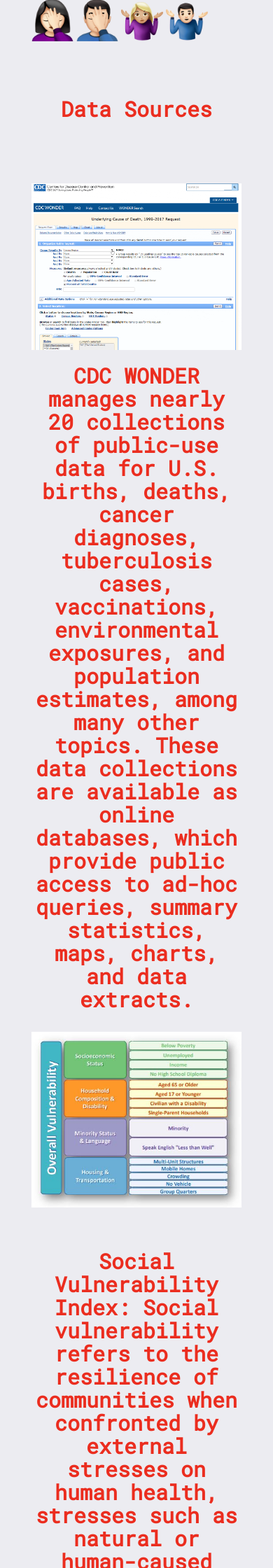
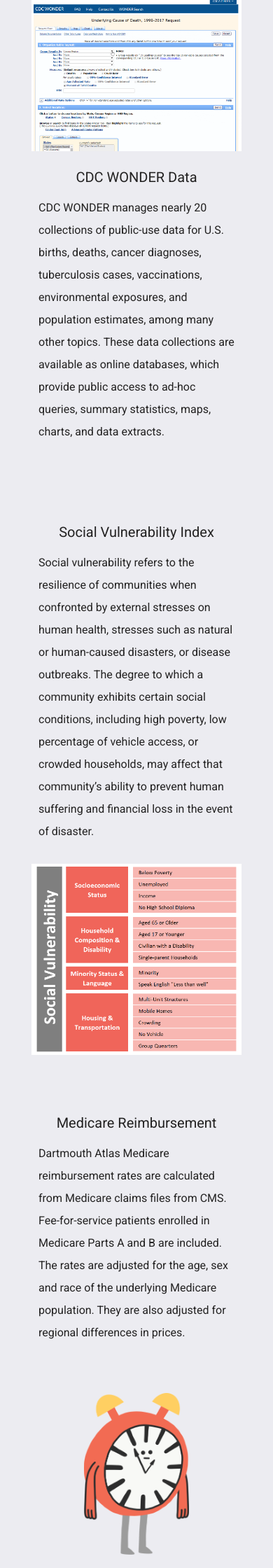
Before and after one commit to hlbarker2/MorbidCuriosity, a Flask app: page /process in a window 390 px wide. Shown: the part 1120-3360 px from the top of the page at 70% size. Run offline with Flask 2, Linux system fonts and the light colour scheme; some libraries are stand-ins or nearby versions.

Commit message:
detail.html styling

```diff
--- a/Morbid-Curiosity/static/css/style.css
+++ b/Morbid-Curiosity/static/css/style.css
@@ -104,7 +104,7 @@
 /* overlay an opaque dark color so the text will still show up */
 .hero {
     font-family: 'Lato', sans-serif;
-    background-image: url("../images/lindsay-henwood-47743-unsplash.jpg");
+    background-image: url("../images/markus-spiske-518966-unsplash.jpg");
     background-size: cover;
     min-height: 300px;
     font-size: 50px;
@@ -119,7 +119,7 @@
     right: 0;
     bottom: 0;
     left: 0;
-    background-color: rgba(8, 9, 58, 0.5);
+    background-color: rgba(8, 9, 58, 0.8);
     z-index: 1;
 }
 
@@ -224,10 +224,17 @@
     outline-color: rgba(148, 147, 147,0);
 }
 
-}
-
 #bar .plot-container {
     border: 2px solid black;
     width: 1145px;
     height: 455px
 }
+
+#heatmapSelector {
+    background-color: rgba(255, 255, 255, .5);
+    padding: 30px;
+    margin:10px;
+    border: .5px solid black;
+    outline-style: solid;
+    outline-color: rgba(148, 147, 147,0);
+}
--- a/Morbid-Curiosity/templates/detail.html
+++ b/Morbid-Curiosity/templates/detail.html
@@ -28,7 +28,7 @@
       </ul>
     </div>
   </nav>
-
+<!-- block quote -->
   <div class="row">
     <div class="hero text-center">
       <div class="overlay"></div>
@@ -39,6 +39,7 @@
     </div>
   </div>
 
+  <!-- body content -->
   <div class="container">
     <div class="row whitespace">
       <div class="col-md-12">
@@ -50,149 +51,144 @@
         </blockquote>
       </div>
     </div>
-      <hr>
 
-      <!-- data cleaning -->
-      <!-- <h2 class="row whitespace">Data Cleaning & JSONifying</h2>
+    <!-- data context -->
+    <h2 class="row whitespace">Data Sources</h2>
     <div class="row whitespace">
-        <div class="col-md-8">
-          <img class="img-responsive center-block" width= 800px src="../static/images/code-screenshot.PNG">
+      <div class="col-md-6"><br>
+        <img class="img-responsive center-block" width= 800px src="../static/images/wondergif.gif">
       </div>
-        <div class="col-md-4 text-left">
-          <p>Explainer about the data cleaning and JSON challenges will fit right here</p>
+      <div class="col-md-6 text-left">
+        <h3>CDC WONDER Data</h3>
+        <p>CDC WONDER manages nearly 20 collections of public-use data for U.S. births, deaths,
+          cancer diagnoses, tuberculosis cases, vaccinations, environmental exposures, and population
+          estimates, among many other topics. These data collections are available as online databases,
+          which provide public access to ad-hoc queries, summary statistics, maps, charts, and data extracts.
+        </p>
       </div>
-      </div> -->
+    </div>
 
-      <!-- database setup -->
     <div class="row whitespace">
-        <h2>Database Setup</h2>
+      <!-- social vulnerability index-->
+      <div class="col-md-6 text-left"><br>
+        <h3>Social Vulnerability Index </h3>
+        <p>Social vulnerability refers to the resilience of communities when confronted by external stresses
+          on human health, stresses such as natural or human-caused disasters, or disease outbreaks. The
+          degree to which a community exhibits certain social conditions, including high poverty, low
+          percentage of vehicle access, or crowded households, may affect that community’s ability to prevent
+          human suffering and financial loss in the event of disaster.
+        </p>
+      </div>
+      <div class="col-md-6"><br>
+        <img class="img-responsive center-block" width= 800px src="../static/images/SVI-chart.PNG">
+      </div>
+    </div>
+
+    <!-- medicare data -->
+    <div class="row whitespace">
+      <div class="col-md-12 text-left">
+        <h3>Medicare Reimbursement</h3>
+        <p>Dartmouth Atlas Medicare reimbursement rates are calculated from Medicare claims files from CMS.
+          Fee-for-service patients enrolled in Medicare Parts A and B are included. The rates are adjusted
+          for the age, sex and race of the underlying Medicare population. They are also adjusted for regional
+          differences in prices.
+        </p>
+      </div>
     </div>
     <div class="row whitespace">
-        <div class="col-md-12" style="align-content: center">
-          <img width=60px src="../static/images/h-overit.png">
-          <img width=60px src="../static/images/p-overit.png">
-          <img width=60px src="../static/images/s-confused.png">
-          <img width=60px src="../static/images/c-confused.png">
+      <div class="col-md-3">
+        <img class="img-responsive center-block" width= 150px src="../static/images/time.gif">
+      </div>
+      <div class="col-md-9 text-left">
+        <h3>Life Expectancy</h3>
+        <p>Life expectancy at birth is defined as how long, on average, a newborn can expect to live,
+          if current death rates do not change. However, the actual age-specific death rate of any
+          particular birth cohort cannot be known in advance. If rates are falling, actual life spans
+          will be higher than life expectancy calculated using current death rates. Life expectancy at
+          birth is one of the most frequently used health status indicators. Gains in life expectancy at
+          birth can be attributed to a number of factors, including rising living standards, improved
+          lifestyle and better education, as well as greater access to quality health services.
+        </p>
       </div>
     </div>
 
     <!-- data cleaning -->
-<h2 class="row whitespace">Data Sources</h2>
     <div class="row whitespace">
-  <div class="col-md-8"><br>
-    <img class="img-responsive center-block" width= 800px src="../static/images/wondergif.gif">
+      <h2>Data Cleaning</h2>
     </div>
-  <div class="col-md-4 text-left">
-    <p><h2>CDC WONDER manages nearly 20 collections of public-use data for U.S. births, deaths, cancer diagnoses, tuberculosis cases, vaccinations, environmental exposures, and population estimates, among many other topics.
-         These data collections are available as online databases, which provide public access to ad-hoc queries, summary statistics, maps, charts, and data extracts.</h2>
-    </p></div>
 
-    <div class="col-md-8"><br>
-      <img class="img-responsive center-block" width= 800px src="../static/images/svidata.JPG">
-    </div><br>
-    <div class="col-md-4 text-left"><br>
-    <p><h2>Social Vulnerability Index: Social vulnerability refers to the resilience of communities when confronted by external stresses on human health, stresses such
-        as natural or human-caused disasters, or disease outbreaks. The degree to which a community exhibits certain social conditions, including high poverty, low percentage of vehicle access, or crowded households, may affect that community’s ability to prevent human suffering and financial loss in the event of disaster.
-          </p></div>
-  <div class="col-md-6"><br>
-      <img class="img-responsive center-block" width= 600px src="../static/images/dartmouth.JPG">
-    </div><br>
-    <div class="col-md-6 text-left"><br>
-    <p><h2>Medicare Reimbursement Data: Dartmouth Atlas Medicare reimbursement rates are calculated from Medicare claims files from CMS. Fee-for-service patients enrolled in Medicare Parts A and B are included. The rates are adjusted for the age, sex and race of the underlying Medicare population. They are also adjusted for regional differences in prices.
-
-
-      </p></div>
-
-
-            <div class="col-md-5 text-left"><br>
-            <p><h2>Life Expectancy: Life expectancy at birth is defined as how long, on average, a newborn can expect to live, if current death rates do not change. However, the actual age-specific death rate of any particular birth cohort cannot be known in advance. If rates are falling, actual life spans will be higher than life expectancy calculated using current death rates. Life expectancy at birth is one of the most frequently used health status indicators. Gains in life expectancy at birth can be attributed to a number of factors, including rising living standards, improved lifestyle and better education, as well as greater access to quality health services.
-                 </p></div>
-  <div class="col-md-7"><br><br><br>
-    <img class="img-responsive center-block" width= 400px src="../static/images/time.gif">
-  </div><br>
-  <!-- Connor -->
-   <div class="col-md-8"><br>
-      <img class="img-responsive center-block" width= 800px src="../static/images/FAKKKKEEEE.JPG">
-    </div><br>
-    <div class="col-md-4 text-left"><br>
-    <p><h2>Connor GEOJSON explainer</p></div>
-
-
-
+    <div class="row whitespace">
+      <div class="col-md-3">
+        <h3>1. Cancer</h3>
+      </div>
+      <div class="col-md-9">
+        <img class="img-responsive center-block" width= 600px src="../static/images/cancercode.JPG">
       </div>
     </div>
 
-
-<!-- data cleaning -->
-<h2 class="row whitespace">Data Cleaning</h2>
-<h3 class="row whitespace">Cancer</h3>
     <div class="row whitespace">
-  <div class="col-md-12">
-      <img class="img-responsive center-block" width= 800px src="../static/images/cancercode.JPG">
+      <div class="col-md-3">
+        <h3>2. Medicare</h3>
       </div>
-<h3 class="row whitespace">Medicare</h3>
-  <div class="col-md-12">
-          <img class="img-responsive center-block" width= 800px src="../static/images/medicare.JPG">
-      </div>
-<h3 class="row whitespace">Life Expectancy</h3>
-
-  <div class="col-md-12">
-          <img class="img-responsive center-block" width= 800px src="../static/images/lifeexpect.JPG">
-      </div>
-
-<h3 class="row whitespace">Master Death</h3>
-  <div class="col-md-12">
-          <img class="img-responsive center-block" width= 800px src="../static/images/masterdeath.JPG">
-      </div>
-<!-- Connor -->
-<h3 class="row whitespace">GeoJSON </h3>
-  <div class="col-md-12">
-          <img class="img-responsive center-block" width= 800px src="../static/images/ffaakkkeee.JPG">
-      </div><br>
-
-      <h3 class="row whitespace">Le Sigh</h3>
-      <div class="col-md-12">
-              <img class="img-responsive center-block" width= 800px src="../static/images/paulshell.gif">
-          </div><br>
-          <div class="col-md-12"><br>
-            <p><h2>Paul had some issues with AWS.
-                 </p></div>
-  </div>
-      <div class="row whitespace">
-        <div class="col-md-8">
-          <img class="img-responsive center-block" width= 800px src="../static/images/code-screenshot.PNG">
-        </div>
-        <div class="col-md-4 text-left">
-          <p>Explainer about the data cleaning and JSON challenges will fit right here</p>
+      <div class="col-md-9">
+        <img class="img-responsive center-block" width= 600px src="../static/images/medicare.JPG">
       </div>
     </div>
 
-      <!-- USA heat map -->
-      <h2 class="row whitespace">Heatmap of Mortality in the US</h2>
     <div class="row whitespace">
-        <div class="col-md-4">
-          <p>Explainer about the data and visualization will fit right here</p>
+      <div class="col-md-3">
+        <h3>3. Life Expectancy</h3>
       </div>
-        <div class="col-md-8">
-          <img class="img-responsive center-block" width= 800px src="../static/images/USA-states.PNG"><br>
+      <div class="col-md-9">
+        <img class="img-responsive center-block" width= 600px src="../static/images/lifeexpect.JPG">
+      </div>
+    </div>
+
+    <div class="row whitespace">
+      <div class="col-md-3">
+        <h3>4. Deaths</h3>
+      </div>
+      <div class="col-md-9">
+        <img class="img-responsive center-block" width= 600px src="../static/images/masterdeath.JPG">
+      </div>
+    </div>
+
+    <!-- AWS -->
+    <div class="row whitespace">
+      <h2>Database Setup</h2>
+      <div class="col-md-12">
+        <h3>Paul had some issues with AWS...</h3>
+        <img class="img-responsive center-block" width= 500px src="../static/images/paulshell.gif">
+      </div>
+    </div>
+
+    <!-- Leaflet & GeoJson -->
+    <h2 class="row whitespace">Leaflet & GeoJson</h2>
+    <div class="row whitespace">
+      <div class="col-md-6">
+        <p>Explainer about the data and visualization and leaflet challenges will fit right here</p>
+      </div>
+      <div class="col-md-6">
+        <img class="img-responsive center-block" width= 600px src="../static/images/USA-states.PNG"><br>
       </div>
     </div>
     <hr>
 
     <!-- bar charts -->
-      <h2 class="row whitespace">Social Vulnerability Index</h2>
+    <div class="row whitespace">
+      <h2>Social Vulnerability Index Visualized</h2>
       <div class="row">
         <div class="col-md-6">
           <img class="img-responsive" src="../static/images/code-screenshot.PNG">
         </div>
         <div class="col-md-6">
-          <p class="text-left">SVI and Life Expectancy explainer and screenshots.
+          <p class="text-left">Hannah's info here
           </p>
         </div>
       </div>
-      <hr>
+    </div>
 
-    <!-- radar charts -->
+    <!-- radar and line charts -->
     <h2 class="row whitespace">Mortality Trends by Demographic Comparisons</h2>
     <div class="row whitespace">
       <div class="col-md-6">
@@ -217,32 +213,31 @@
         <p class="text-left">The HTML/CSS set-up was a matter of trial and error. </p>
       </div>
     </div>
-    <div class="whitespace">
+
+    <!-- Thank you -->
+    <div class="row whitespace">
+      <h2>THANK YOU!</h2>
+    </div>
+
+    <div class="row whitespace">
+      <div class="col-md-12">
+        <img class="img-responsive left-block" width= 600px src="../static/images/dart.jpg">
       </div>
     </div>
 
+    <!-- <div class="row whitespace">
+      <div class="col-md-6">
+        <img class="img-responsive left-block" width= 300px src="../static/images/rod.jpg">
+      </div>
+      <div class="col-md-6">
+        <img class="img-responsive left-block" width= 300px src="../static/images/jisan.jpg">
+      </div>
+    </div> -->
 
-    <!-- Thank you -->
     <div class="whitespace">
-      <h2>THANK YOU</h2>
-    </div>
-    <div class="row whitespace">
-        <div class="col-md-12">
-        <img class="img-responsive left-block" src="../static/images/rod.jpg">
     </div>
 
-        <div class="col-md-12">
-        <img class="img-responsive left-block" src="../static/images/jisan.jpg">
-        </div><br><br>
-
-        <div class="col-md-12">
-        <img class="img-responsive left-block" src="../static/images/dart.jpg">
   </div>
-    </div>
-    <div class="whitespace">
-    </div>
-  </div>
-
 
   <div class="footer"> Brought to you by Team Morbid Curiosity in the 2019 GW Analytics & Visualization Bootcamp.</div>
 
```
Also changed, not shown: Morbid-Curiosity/templates/index.html (+3 -6 lines), Morbid-Curiosity/static/images/SVI-chart.PNG (added), Morbid-Curiosity/static/images/bar-graph.jpg (deleted), Morbid-Curiosity/static/images/dartmouth.JPG (deleted), Morbid-Curiosity/static/images/lindsay-henwood-47743-unsplash.jpg (deleted), Morbid-Curiosity/static/images/mike-kotsch-236623-unsplash.jpg (deleted), Morbid-Curiosity/static/images/svidata.JPG (deleted), 1 other file. Lines whose indentation alone changed are shown as unchanged.
